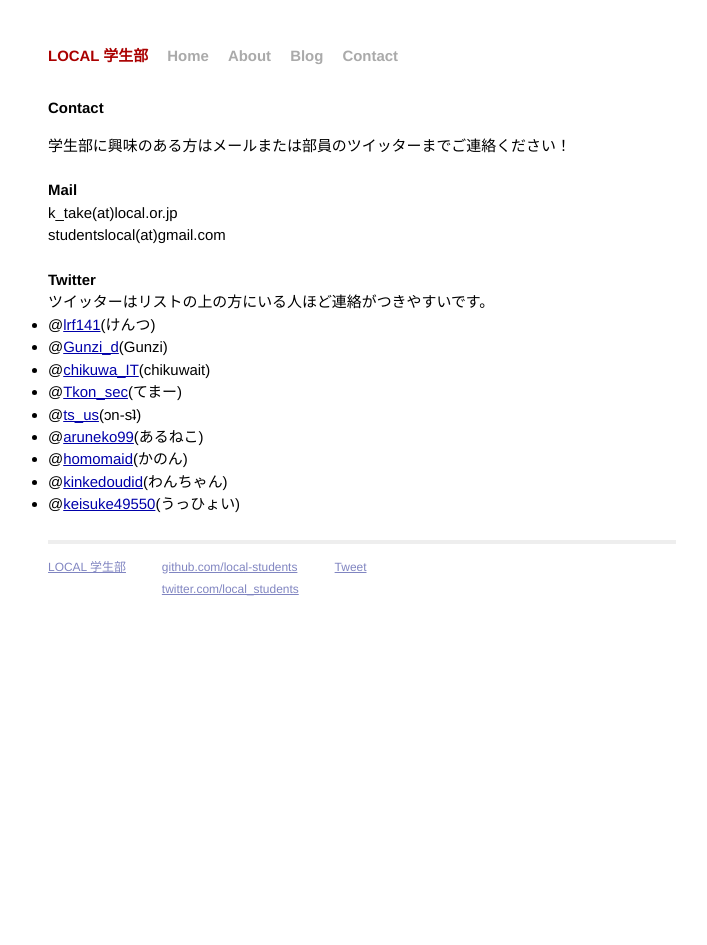
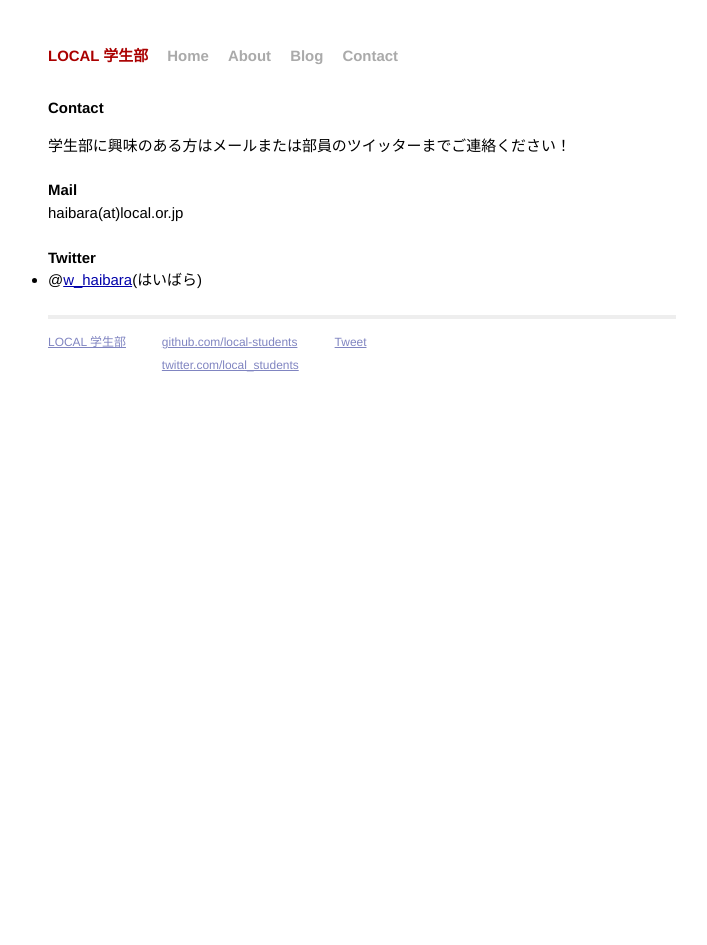
Before and after one commit to local-students/local-students.github.io, a Jekyll site: the page built from contact.html, in a window 1280 px wide. Shown: the whole page, without its empty margins (278-985 px from the left). Built offline with Jekyll 4.4.1, drawn with Linux system fonts in a browser that asks for light colours; Markdown is read by kramdown in place of the engine named in the settings; comment, search, counter and statistics services are not loaded.

Commit message:
連絡先を更新

```diff
--- a/contact.html
+++ b/contact.html
@@ -9,22 +9,12 @@ title: Contact - LOCAL-students
   <br>
 
   <h2>Mail</h2>
-  k_take(at)local.or.jp<br>
-  studentslocal(at)gmail.com<br>
+  haibara(at)local.or.jp<br>
   <br>
 
   <h2>Twitter</h2>
-  ツイッターはリストの上の方にいる人ほど連絡がつきやすいです。
   <ul>
-  	<li>@<a href="https://twitter.com/lrf141">lrf141</a>(けんつ)</li>
-	<li>@<a href="https://twitter.com/Gunzi_d">Gunzi_d</a>(Gunzi)</li>
-	<li>@<a href="https://twitter.com/chikuwa_IT">chikuwa_IT</a>(chikuwait)</li>
-	<li>@<a href="https://twitter.com/Tkon_sec">Tkon_sec</a>(てまー)</li>
-	<li>@<a href="https://twitter.com/ts_uc">ts_us</a>(ɔn-sʇ)</li>
-    <li>@<a href='https://twitter.com/aruneko99'>aruneko99</a>(あるねこ)</li>
-    <li>@<a href='https://twitter.com/homomaid'>homomaid</a>(かのん)</li>
-    <li>@<a href='https://twitter.com/kinkedoudid'>kinkedoudid</a>(わんちゃん)</li>
-    <li>@<a href='https://twitter.com/keisuke495500'>keisuke49550</a>(うっひょい)</li>
+    <li>@<a href='https://twitter.com/w_haibara'>w_haibara</a>(はいばら)</li>
   </ul>
 
 </div>
```
